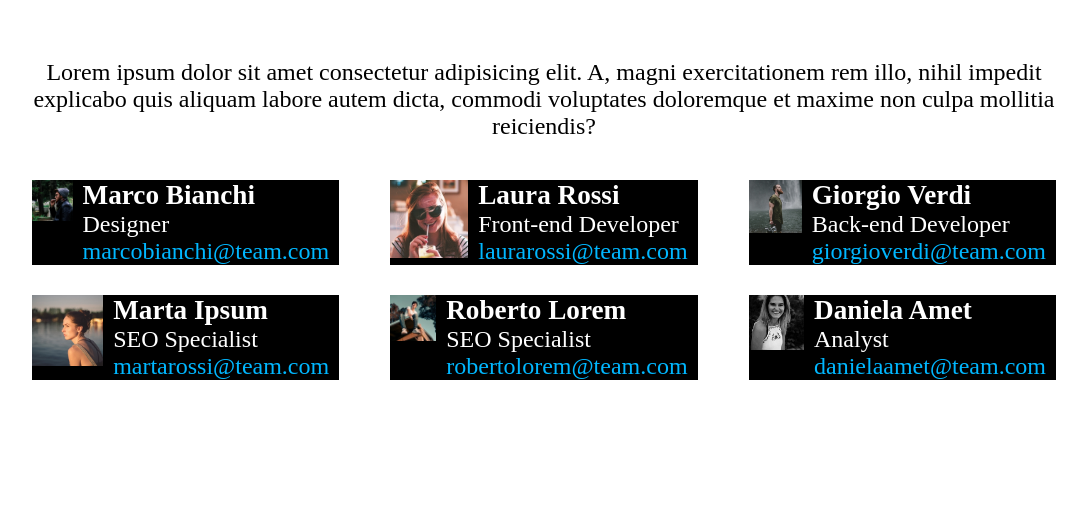
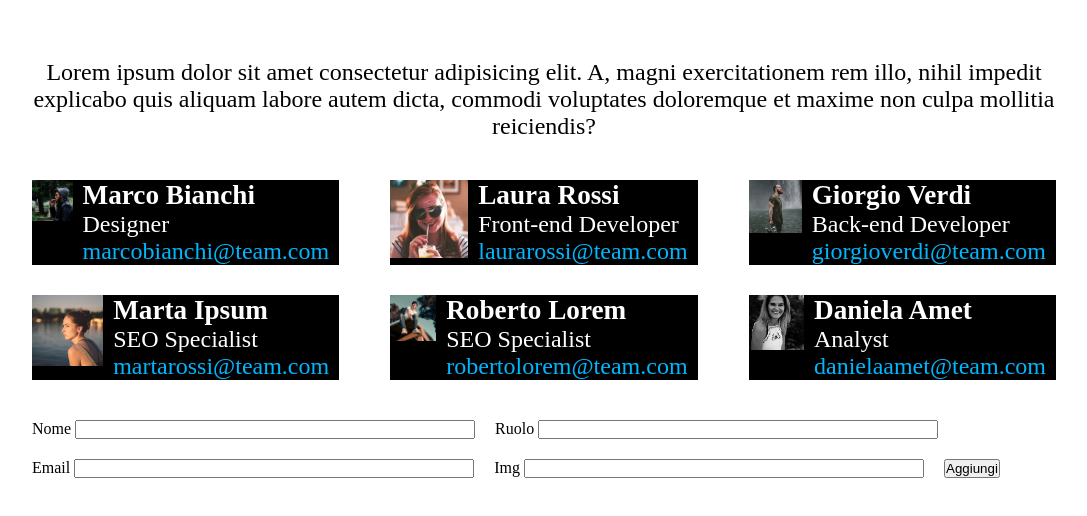
Before and after one commit to DemiusLs/js-our-team, a plain HTML site: page index.html in a window 1280 px wide. Shown: the part 116-632 px from the top of the page, without its empty margins (96-1183 px from the left). Drawn offline with Linux system fonts and the light colour scheme.

Commit message:
feat : form done

```diff
--- a/css/style.css
+++ b/css/style.css
@@ -65,3 +65,17 @@ img {
 
 
 }
+
+#form {
+
+    padding: 40px 0;
+
+    display: flex;
+    flex-wrap: wrap;
+    gap: 20px;
+
+
+    input {
+        width: 400px
+    }
+}
--- a/index.html
+++ b/index.html
@@ -77,6 +77,34 @@
 
 
         </div>
+
+        <div>
+            <form action="" id="form">
+                <div>
+                    <label for="nome">Nome</label>
+                    <input type="text" id="nome">
+                </div>
+
+                <div>
+                    <label for="ruolo">Ruolo</label>
+                    <input type="text" id="ruolo">
+                </div>
+
+                <div>
+                    <label for="email">Email</label>
+                    <input type="text" id="email">
+
+                </div>
+
+                <div>
+                    <label for="img">Img</label>
+                    <input type="text" id="img">
+                </div>
+
+
+                <button type="submit">Aggiungi</button>
+            </form>
+        </div>
     </main>
 
 
```
